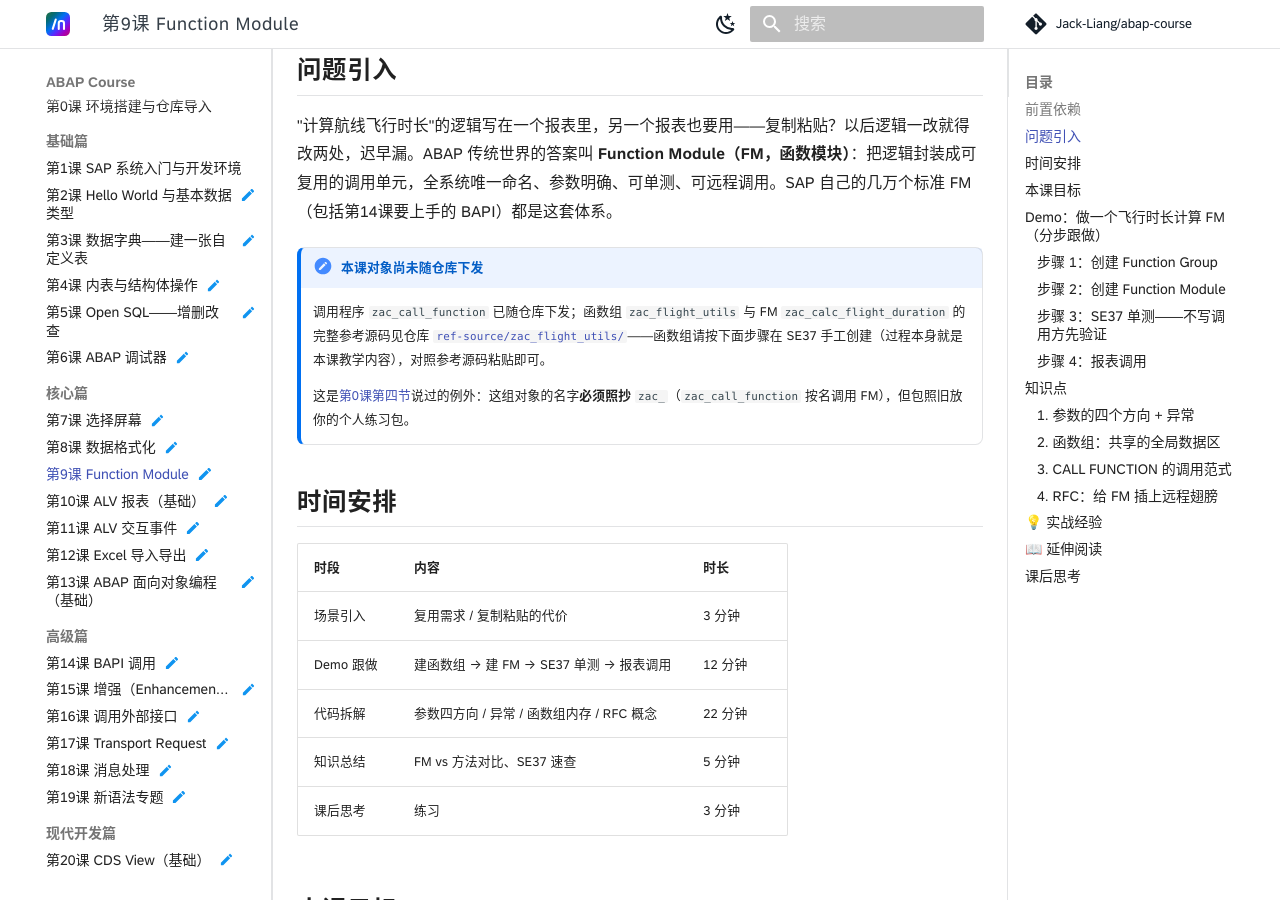
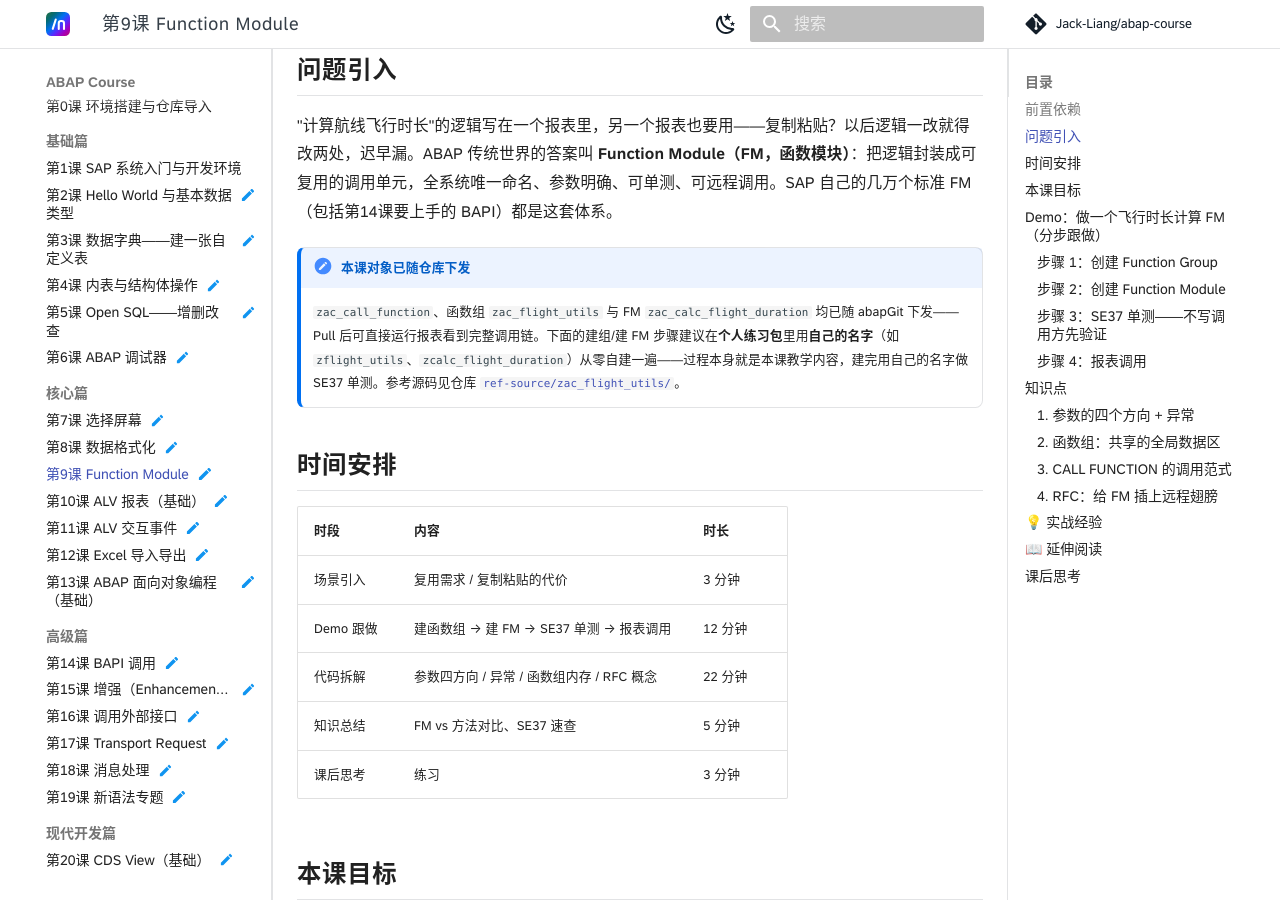
Before and after one commit to Jack-Liang/abap-course, an MkDocs documentation site: the page built from docs/09-function-module.md, in a window 1280 px wide and 900 px high, scrolled down 483 px. Built offline with MkDocs 1.6.1 and Material for MkDocs 9.7.7, drawn with Linux system fonts in a browser that asks for light colours; some web fonts are replaced; comment, search, counter and statistics services are not loaded; some of the changed text lies outside the part shown.

Commit message:
fix: 函数组入库收尾——统一 EV_CITYTO 类型为 S_TO_CITY，课文改为"已随仓库下发"
- 实机序列化的 FM 接口为 EV_CITYTO TYPE S_TO_CITY（SPFLI-CITYTO 真实数据元素，命名不对称），统一替换 ref-source、docs/09、zac_call_function 中的笔误 S_TO_CIT
- 第9课/第0课对照矩阵/ref-source/README 待补充说明同步：ZAC_FLIGHT_UTILS 已随仓库下发，Pull 即得；手工自建改为"个人练习包 + 自己名字"的练习口径（与第2课模式一致）
- README 待补充对象仅剩第24课 ZAC_FLIGHT_MANAGER

````diff
--- a/docs/09-function-module.md
+++ b/docs/09-function-module.md
@@ -15,11 +15,9 @@
 
 "计算航线飞行时长"的逻辑写在一个报表里，另一个报表也要用——复制粘贴？以后逻辑一改就得改两处，迟早漏。ABAP 传统世界的答案叫 **Function Module（FM，函数模块）**：把逻辑封装成可复用的调用单元，全系统唯一命名、参数明确、可单测、可远程调用。SAP 自己的几万个标准 FM（包括第14课要上手的 BAPI）都是这套体系。
 
-!!! note "本课对象尚未随仓库下发"
+!!! note "本课对象已随仓库下发"
 
-    调用程序 `zac_call_function` 已随仓库下发；函数组 `zac_flight_utils` 与 FM `zac_calc_flight_duration` 的完整参考源码见仓库 [`ref-source/zac_flight_utils/`](https://github.com/Jack-Liang/abap-course/tree/master/ref-source/zac_flight_utils)——函数组请按下面步骤在 SE37 手工创建（过程本身就是本课教学内容），对照参考源码粘贴即可。
-
-    这是[第0课第四节](00-getting-started.md#四命名规范与对象对照)说过的例外：这组对象的名字**必须照抄** `zac_`（`zac_call_function` 按名调用 FM），但包照旧放你的个人练习包。
+    `zac_call_function`、函数组 `zac_flight_utils` 与 FM `zac_calc_flight_duration` 均已随 abapGit 下发——Pull 后可直接运行报表看到完整调用链。下面的建组/建 FM 步骤建议在**个人练习包**里用**自己的名字**（如 `zflight_utils`、`zcalc_flight_duration`）从零自建一遍——过程本身就是本课教学内容，建完用自己的名字做 SE37 单测。参考源码见仓库 [`ref-source/zac_flight_utils/`](https://github.com/Jack-Liang/abap-course/tree/master/ref-source/zac_flight_utils)。
 
 ## 时间安排
 
@@ -118,7 +116,7 @@
 
 ### 步骤 4：报表调用
 
-SE38 新建 `zac_call_function`（或等仓库下发）：
+SE38 运行仓库版 `zac_call_function`（已随仓库下发；若在个人包自建了练习 FM，把 `CALL FUNCTION` 的目标换成你自己的 FM 名）：
 
 ```abap
 REPORT zac_call_function.
````
Also changed, not shown: other parts of docs/09-function-module.md (+3 -3 lines), README.md (+1 -1 lines), docs/00-getting-started.md (+1 -1 lines), ref-source/zac_flight_utils/README.md (+2 -2 lines), 2 other files.
